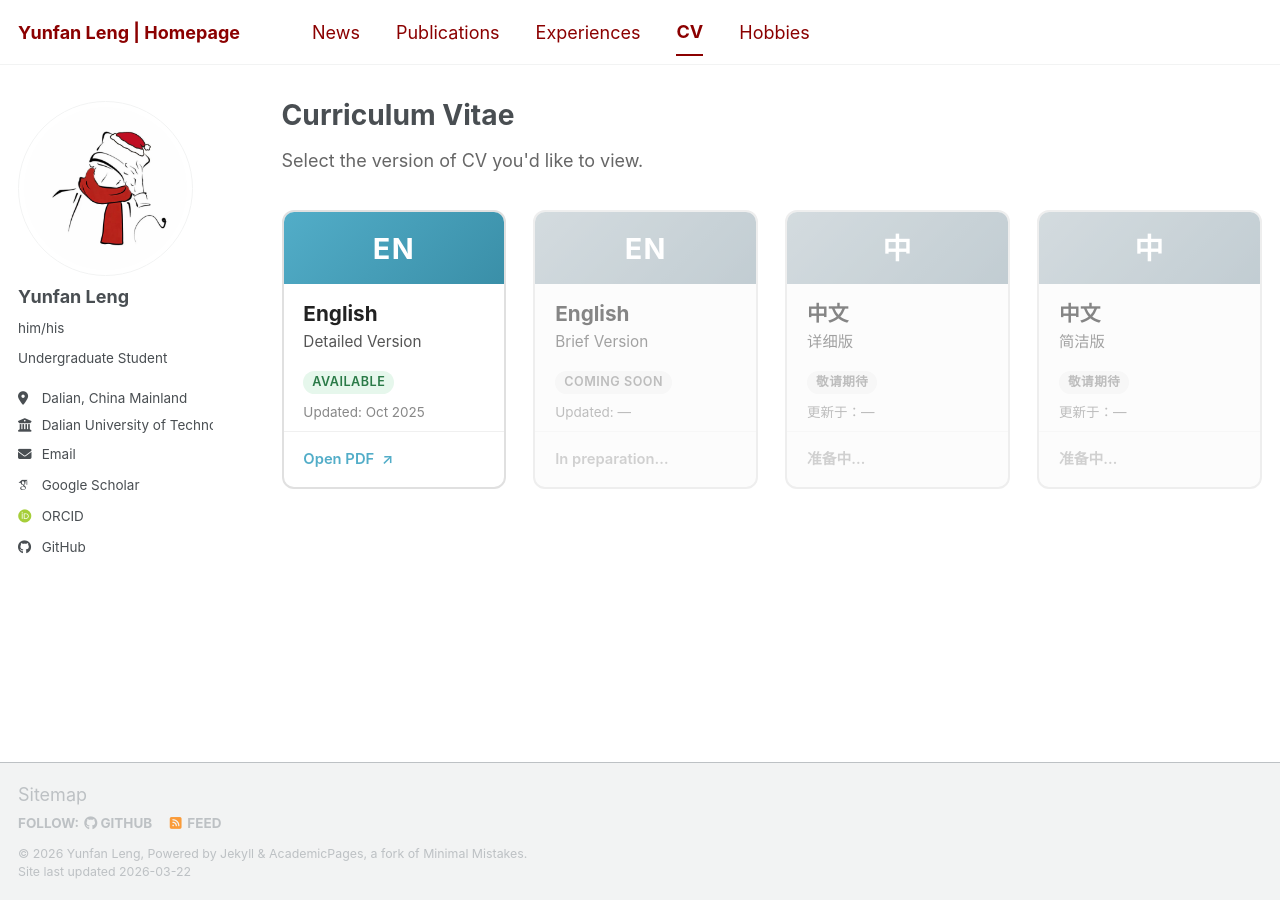
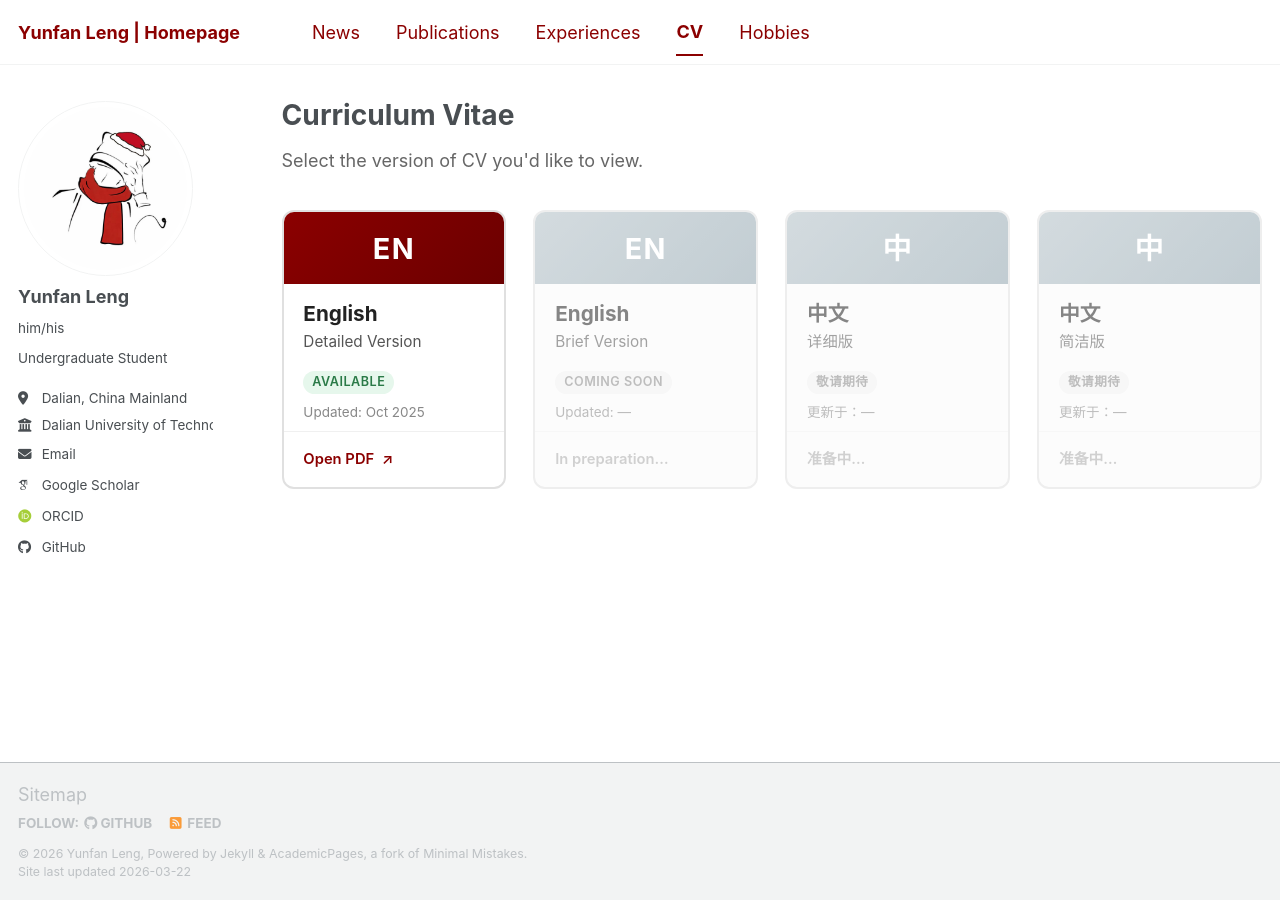
Before and after one commit to WENJIN6666/wenjin6666.github.io, a Jekyll site: the page built from _pages/cv-select.html, in a window 1280 px wide. Built offline with Jekyll 4.4.1, drawn with Linux system fonts in a browser that asks for light colours; some web fonts are replaced; a script bundle is joined from its source files by our own code; library files that are not in the unit come from our copies.

Commit message:
Change CV card accent color from light blue to dark red #8B0000

```diff
--- a/_pages/cv-select.html
+++ b/_pages/cv-select.html
@@ -100,7 +100,7 @@ author_profile: true
 .cv-card--active:hover {
   transform: translateY(-4px);
   box-shadow: 0 8px 28px rgba(0,0,0,0.14);
-  border-color: #52adc8;
+  border-color: #8B0000;
 }
 
 /* ── Coming-soon card ── */
@@ -119,7 +119,7 @@ author_profile: true
   font-size: 1.6rem;
   font-weight: 700;
   letter-spacing: 0.05em;
-  background: linear-gradient(135deg, #52adc8 0%, #3a8fa8 100%);
+  background: linear-gradient(135deg, #8B0000 0%, #6b0000 100%);
   color: #fff;
 }
 
@@ -182,7 +182,7 @@ author_profile: true
 .cv-card__action {
   font-size: 0.82rem;
   font-weight: 600;
-  color: #52adc8;
+  color: #8B0000;
 }
 
 .cv-card__action--dim {
```
